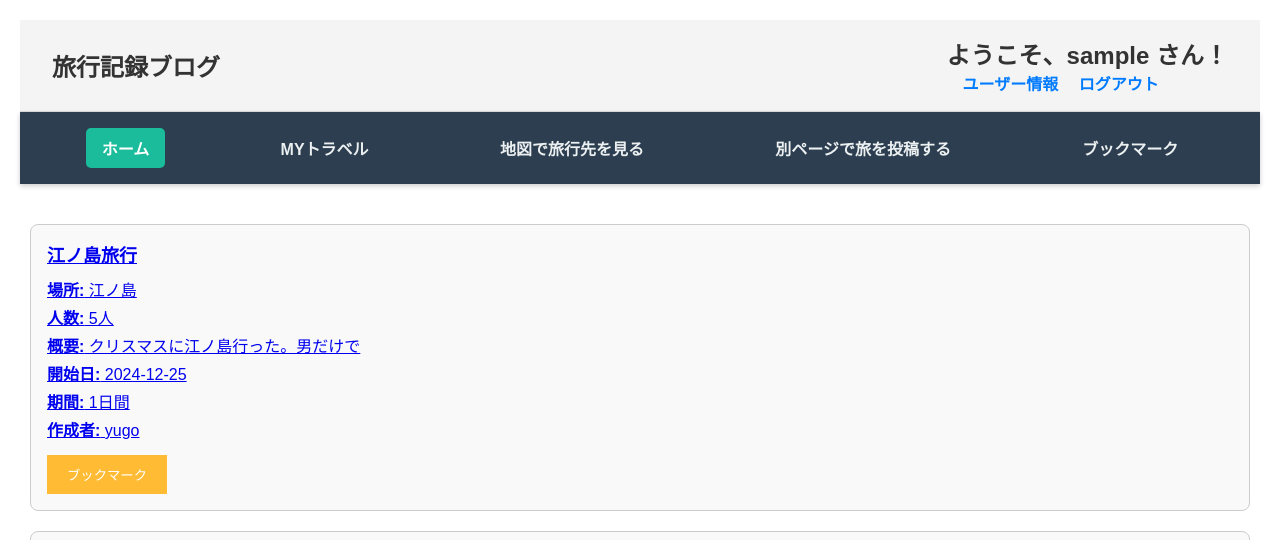
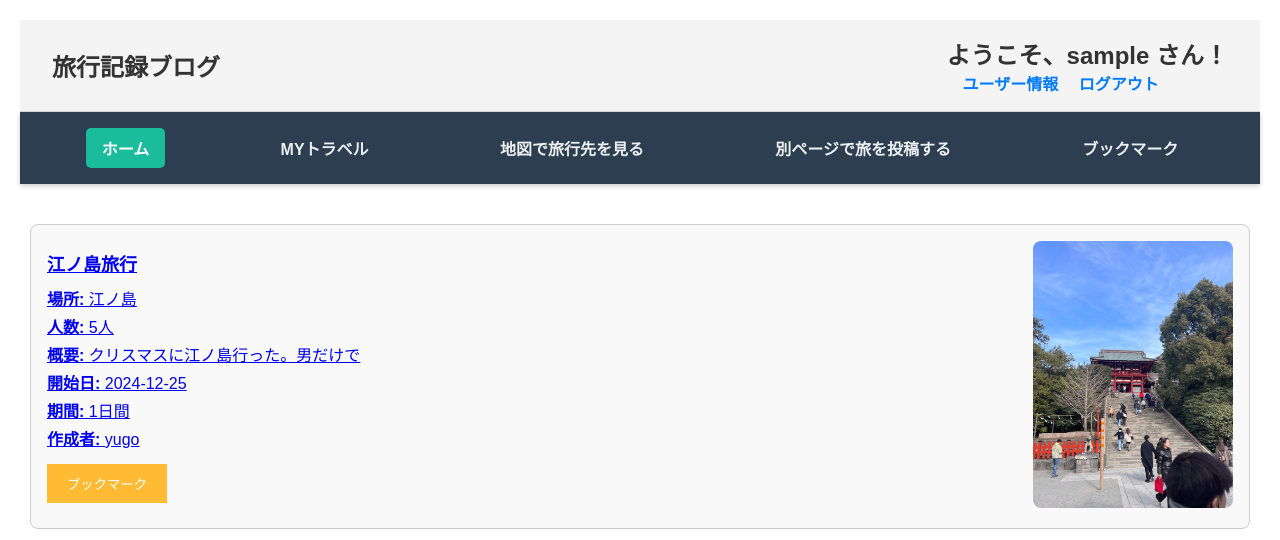
Before and after one commit to Aby-1202/travel_blog, a Flask app: page /home in a window 1280 px wide. Shown: the top 540 px of the page. Run offline with Flask 3, Linux system fonts and the light colour scheme; a user stored in the database is signed in; data comes from the database, SQL or seed files in the repository; both versions use the stored data as it was after the commit; grey boxes are pictures that could not be loaded.

Commit message:
ホームとMYトラベルの画像

```diff
--- a/static/style.css
+++ b/static/style.css
@@ -69,13 +69,9 @@ body {
 
 .narrow-banner img {
     width: 100vw;
-    /* 横幅：画面いっぱい */
     height: 200px;
-    /* 高さ：20px固定 */
     object-fit: cover;
-    /* はみ出し部分をカット */
     object-position: top;
-    /* ← 表示したい位置に調整 */
     display: block;
 }
 
@@ -94,9 +90,7 @@ body {
     margin-top: 30px;
     display: flex;
     flex-direction: column;
-    /* ← 縦に並べる */
     gap: 20px;
-    /* 各カードの間隔 */
     padding: 10px;
 }
 
@@ -198,3 +192,25 @@ body {
 .travel-item a:hover {
     color: #0056b3;
 }
+
+.horizontal-card {
+    display: flex;
+    flex-direction: row;
+    justify-content: space-between;
+    align-items: center;
+    gap: 20px;
+}
+
+.card-left {
+    flex: 1;
+    display: flex;
+    flex-direction: column;
+    justify-content: space-between;
+}
+
+.card-image img {
+    width: 200px;
+    height: auto;
+    border-radius: 8px;
+    object-fit: cover;
+}
--- a/templates/favorite_bookmark.html
+++ b/templates/favorite_bookmark.html
@@ -45,7 +45,7 @@
     <div id="bookmark-content" class="tab-content active">
         {% if bookmarked_travel_items %}
         {% for item in bookmarked_travel_items %}
-        <div class="plan-card">
+        <div class="plan-card horizontal-card">
             <a href="{{ url_for('detail.detail', travel_id=item.id) }}" class="custom-link">
                 <h3>{{ item.t_title }}</h3>
                 <p><strong>場所:</strong> {{ item.t_location }}</p>
--- a/templates/home.html
+++ b/templates/home.html
@@ -48,7 +48,8 @@
     <section class="plan-list">
         {% if travel_data_list is defined and travel_data_list %}
         {% for travel in travel_data_list %}
-        <div class="plan-card">
+        <div class="plan-card horizontal-card">
+            <div class="card-left">
                 <a href="{{ url_for('detail.detail', travel_id=travel.id) }}" class="custom-link">
                     <h3>{{ travel.t_title }}</h3>
                     <p><strong>場所:</strong> {{ travel.t_location }}</p>
@@ -75,6 +76,12 @@
                 </form>
                 {% endif %}
             </div>
+            {% if travel.image_path %}
+            <div class="card-image">
+                <img src="{{ url_for('static', filename='uploads/' ~ travel.image_path) }}" alt="旅行画像">
+            </div>
+            {% endif %}
+        </div>
         {% endfor %}
         {% else %}
         <p class="no-data">旅行データが登録されていません。</p>
```
Also changed, not shown: templates/my_travel.html (+11 -1 lines), app.db, 1 other file. Lines whose indentation alone changed are shown as unchanged.
